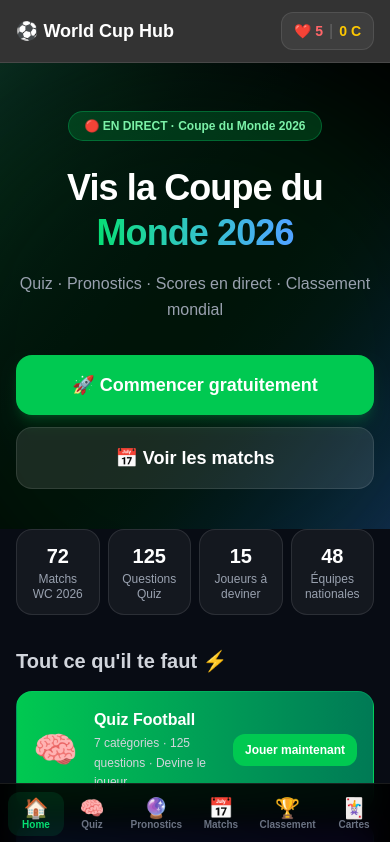
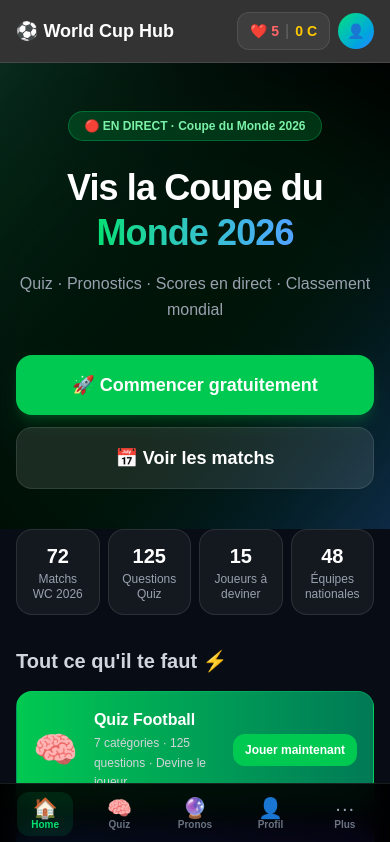
Before and after one commit to Elhadji17/world-cup-hub, a React (Vite) app: page / in a window 390 px wide. Shown: the top 842 px of the page. Built offline with nearby package versions, Linux system fonts and the light colour scheme.

Commit message:
feat: avatar profil + drawer Plus mobile

```diff
--- a/src/components/Navbar.jsx
+++ b/src/components/Navbar.jsx
@@ -1,19 +1,19 @@
 // src/components/Navbar.jsx
 // Desktop : navbar horizontale complète
-// Mobile  : top bar simplifiée + bottom navigation
+// Mobile  : top bar + bottom nav + drawer "Plus"
 
-import { Link, useLocation } from "react-router-dom";
-import { useGameStats }      from "../hooks/useGameStats.jsx";
-import { useAuth }           from "../hooks/useAuth";
+import { useState }             from "react";
+import { Link, useLocation }    from "react-router-dom";
+import { motion, AnimatePresence } from "framer-motion";
+import { useGameStats }         from "../hooks/useGameStats.jsx";
+import { useAuth }              from "../hooks/useAuth";
 
-// Liens bottom nav mobile — 5 max
+// Bottom nav — 5 liens principaux
 const BOTTOM_LINKS = [
-  { to: "/",            label: "Home",      emoji: "🏠" },
-  { to: "/quiz",        label: "Quiz",      emoji: "🧠" },
-  { to: "/predictions", label: "Pronostics",emoji: "🔮" },
-  { to: "/matches",     label: "Matchs",    emoji: "📅" },
-  { to: "/leaderboard", label: "Classement",emoji: "🏆" },
-  { to: "/cards", label: "Cartes", emoji: "🃏" },
+  { to: "/",            label: "Home",     emoji: "🏠" },
+  { to: "/quiz",        label: "Quiz",     emoji: "🧠" },
+  { to: "/predictions", label: "Pronos",   emoji: "🔮" },
+  { to: "/profile",     label: "Profil",   emoji: "👤" },
 ];
 
 // Liens desktop complets
@@ -23,16 +23,26 @@ const DESKTOP_LINKS = [
   { to: "/predictions", label: "Pronostics" },
   { to: "/matches",     label: "Matchs"     },
   { to: "/leaderboard", label: "Classement" },
+  { to: "/cards",       label: "Cartes"     },
+  { to: "/shop",        label: "Shop"       },
   { to: "/share",       label: "Partager"   },
-  { to: "/shop",        label: "Shop"       },
-  { to: "/cards", label: "Cartes" },
-  { to: "/profile", label: "Profil" },
+  { to: "/profile",     label: "Profil"     },
+];
+
+// Liens dans le drawer "Plus"
+const DRAWER_LINKS = [
+  { to: "/matches",     label: "Match Center", emoji: "📅" },
+  { to: "/leaderboard", label: "Classement",   emoji: "🏆" },
+  { to: "/cards",       label: "Cartes",       emoji: "🃏" },
+  { to: "/shop",        label: "Shop",         emoji: "🛒" },
+  { to: "/share",       label: "Partager",     emoji: "📲" },
 ];
 
 export default function Navbar() {
-  const { pathname }          = useLocation();
-  const { coins, lives }      = useGameStats();
-  const { user }              = useAuth();
+  const { pathname }     = useLocation();
+  const { coins, lives } = useGameStats();
+  const { user }         = useAuth();
+  const [drawer, setDrawer] = useState(false);
 
   return (
     <>
@@ -41,7 +51,7 @@ export default function Navbar() {
         <div className="flex items-center justify-between px-4 py-3 max-w-6xl mx-auto">
 
           {/* Logo */}
-          <Link to="/" className="font-black text-lg text-white hover:text-green-400 transition">
+          <Link to="/" className="font-black text-lg text-white hover:text-green-400 transition shrink-0">
             ⚽ World Cup Hub
           </Link>
 
@@ -63,17 +73,27 @@ export default function Navbar() {
             })}
           </nav>
 
-          {/* Profile */}
-          <Link to="/profile" className="flex items-center gap-1.5 bg-white/5 hover:bg-white/10 border border-white/10 rounded-xl px-3 py-1.5 transition">
-            <span className="text-red-400 text-sm font-bold">❤️ {lives}</span>
-            <span className="text-white/20">|</span>
-            <span className="text-yellow-400 text-sm font-bold">{coins} C</span>
-          </Link>
+          {/* Droite : coins/vies + avatar */}
+          <div className="flex items-center gap-2">
+            {/* Coins + Vies */}
+            <Link to="/shop"
+              className="flex items-center gap-1.5 bg-white/5 hover:bg-white/10 border border-white/10 rounded-xl px-3 py-1.5 transition">
+              <span className="text-red-400 text-sm font-bold">❤️ {lives}</span>
+              <span className="text-white/20">|</span>
+              <span className="text-yellow-400 text-sm font-bold">{coins} C</span>
+            </Link>
+
+            {/* Avatar profil */}
+            <Link to="/profile"
+              className="w-9 h-9 bg-gradient-to-br from-green-400 to-blue-500 rounded-full flex items-center justify-center text-sm font-black text-white hover:scale-105 transition shrink-0">
+              {user ? user.username.charAt(0).toUpperCase() : "👤"}
+            </Link>
           </div>
+        </div>
       </header>
 
       {/* ── BOTTOM NAV — mobile seulement ───────────────────────────────── */}
-      <nav className="md:hidden fixed bottom-0 left-0 right-0 z-40 bg-black/90 backdrop-blur-md border-t border-white/10 safe-area-pb">
+      <nav className="md:hidden fixed bottom-0 left-0 right-0 z-40 bg-black/90 backdrop-blur-md border-t border-white/10">
         <div className="flex items-center justify-around px-2 py-2">
           {BOTTOM_LINKS.map(({ to, label, emoji }) => {
             const active = pathname === to;
@@ -94,11 +114,89 @@ export default function Navbar() {
               </Link>
             );
           })}
+
+          {/* Bouton Plus */}
+          <button
+            onClick={() => setDrawer(true)}
+            className={`flex flex-col items-center gap-0.5 px-3 py-1.5 rounded-xl transition min-w-[56px] ${
+              drawer ? "text-green-400 bg-green-400/10" : "text-gray-400"
+            }`}
+          >
+            <span className="text-xl leading-none">···</span>
+            <span className="text-[10px] font-semibold leading-none text-gray-500">Plus</span>
+          </button>
         </div>
       </nav>
 
-      {/* Espace pour le bottom nav sur mobile */}
+      {/* ── DRAWER "PLUS" ────────────────────────────────────────────────── */}
+      <AnimatePresence>
+        {drawer && (
+          <>
+            {/* Overlay */}
+            <motion.div
+              initial={{ opacity: 0 }}
+              animate={{ opacity: 1 }}
+              exit={{ opacity: 0 }}
+              onClick={() => setDrawer(false)}
+              className="md:hidden fixed inset-0 z-50 bg-black/60 backdrop-blur-sm"
+            />
 
+            {/* Drawer du bas */}
+            <motion.div
+              initial={{ y: "100%" }}
+              animate={{ y: 0 }}
+              exit={{ y: "100%" }}
+              transition={{ type: "spring", damping: 25, stiffness: 300 }}
+              className="md:hidden fixed bottom-0 left-0 right-0 z-50 bg-gray-900 border-t border-white/10 rounded-t-3xl pb-8"
+            >
+              {/* Handle */}
+              <div className="flex justify-center pt-3 pb-4">
+                <div className="w-10 h-1 bg-white/20 rounded-full" />
+              </div>
+
+              <div className="px-4">
+                <p className="text-xs text-gray-500 font-semibold uppercase tracking-wide mb-3">
+                  Plus de sections
+                </p>
+
+                <div className="grid grid-cols-1 gap-2">
+                  {DRAWER_LINKS.map(({ to, label, emoji }) => {
+                    const active = pathname === to;
+                    return (
+                      <Link key={to} to={to}
+                        onClick={() => setDrawer(false)}
+                        className={`flex items-center gap-4 px-4 py-3 rounded-xl transition ${
+                          active
+                            ? "bg-green-400/10 text-green-400"
+                            : "bg-white/5 text-white hover:bg-white/10"
+                        }`}
+                      >
+                        <span className="text-2xl">{emoji}</span>
+                        <span className="font-semibold">{label}</span>
+                        {active && <span className="ml-auto text-green-400">✓</span>}
+                      </Link>
+                    );
+                  })}
+                </div>
+
+                {/* Coins/vies dans le drawer */}
+                <div className="mt-4 flex gap-3">
+                  <Link to="/shop" onClick={() => setDrawer(false)}
+                    className="flex-1 bg-white/5 border border-white/10 rounded-xl px-4 py-3 flex items-center justify-between">
+                    <span className="text-sm text-gray-300">Coins</span>
+                    <span className="text-yellow-400 font-bold">{coins} 💰</span>
+                  </Link>
+                  <Link to="/shop" onClick={() => setDrawer(false)}
+                    className="flex-1 bg-white/5 border border-white/10 rounded-xl px-4 py-3 flex items-center justify-between">
+                    <span className="text-sm text-gray-300">Vies</span>
+                    <span className="text-red-400 font-bold">❤️ {lives}</span>
+                  </Link>
+                </div>
+              </div>
+            </motion.div>
+          </>
+        )}
+      </AnimatePresence>
     </>
   );
 }
```
